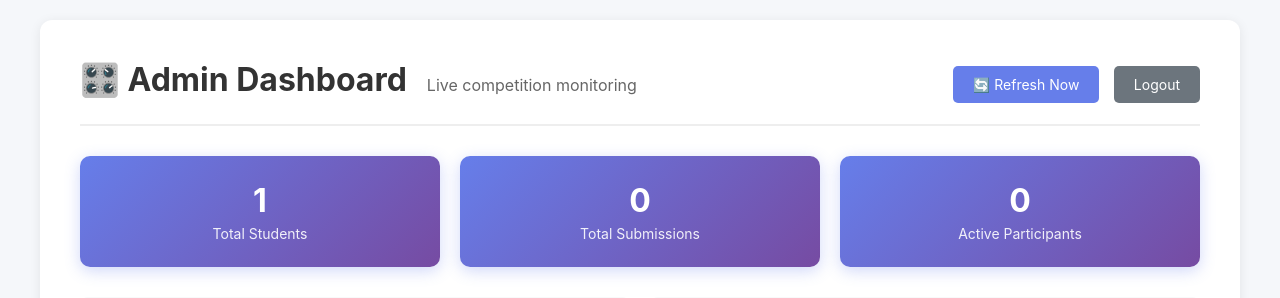
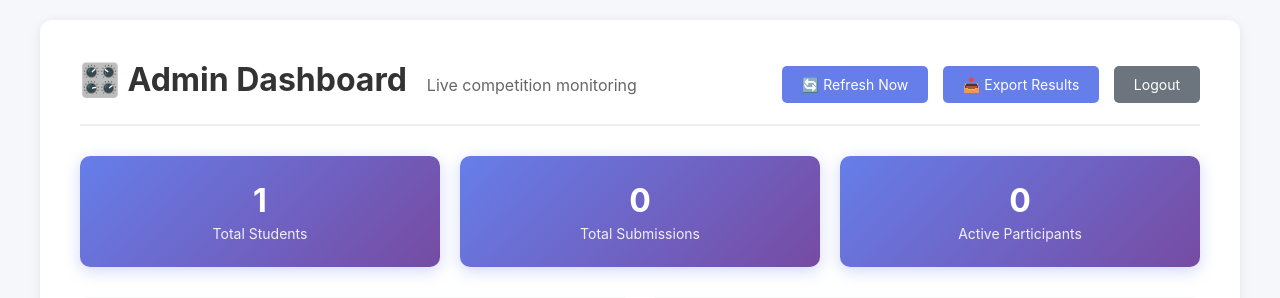
Before and after one commit to Elikplim-N/predict-it, a Flask app: page /admin/dashboard in a window 1280 px wide. Shown: the top 298 px of the page. Run offline with Flask 3, Linux system fonts and the light colour scheme; the visitor is signed in with stand-in values (Sample User, id 1); data comes from the database, SQL or seed files in the repository; data that the repository does not hold is empty.

Commit message:
Add export results feature - download leaderboard as CSV

```diff
--- a/app.py
+++ b/app.py
@@ -438,6 +438,47 @@ def upload_ground_truth():
     flash('Ground truth uploaded successfully', 'success')
     return redirect(url_for('admin_dashboard'))
 
+@app.route('/admin/export_results')
+def export_results():
+    """Export leaderboard as CSV"""
+    if 'admin_id' not in session or session.get('user_type') != 'admin':
+        return jsonify({'error': 'Not authenticated'}), 401
+
+    conn = sqlite3.connect('competition.db')
+    c = conn.cursor()
+
+    # Get leaderboard data
+    c.execute("""
+        SELECT u.student_index, u.name, MIN(s.rmse) as best_rmse,
+               COUNT(s.id) as submission_count,
+               MAX(s.submission_date) as last_submission
+        FROM users u
+        LEFT JOIN submissions s ON u.id = s.user_id
+        WHERE s.rmse IS NOT NULL
+        GROUP BY u.id
+        ORDER BY best_rmse ASC
+    """)
+    results = c.fetchall()
+    conn.close()
+
+    # Create CSV content
+    csv_data = "Rank,Student Index,Name,Best RMSE,Submissions,Last Submission\n"
+    for idx, (student_index, name, best_rmse, submission_count, last_submission) in enumerate(results, 1):
+        csv_data += f"{idx},{student_index},\"{name}\",{best_rmse:.6f},{submission_count},{last_submission}\n"
+
+    # Return as downloadable file
+    from io import BytesIO
+    output = BytesIO()
+    output.write(csv_data.encode('utf-8'))
+    output.seek(0)
+
+    timestamp = datetime.now().strftime('%Y%m%d_%H%M%S')
+    return app.response_class(
+        output.getvalue(),
+        mimetype="text/csv",
+        headers={"Content-Disposition": f"attachment;filename=predict-it-results-{timestamp}.csv"}
+    )
+
 @app.route('/logout')
 def logout():
     """Logout"""
--- a/templates/admin_dashboard.html
+++ b/templates/admin_dashboard.html
@@ -10,6 +10,7 @@
     </div>
     <div>
         <a href="javascript:location.reload()" class="btn btn-primary" style="margin-right: 10px;">🔄 Refresh Now</a>
+        <a href="{{ url_for('export_results') }}" class="btn btn-primary" style="margin-right: 10px;">📥 Export Results</a>
         <a href="{{ url_for('logout') }}" class="btn btn-secondary">Logout</a>
     </div>
 </div>
```
